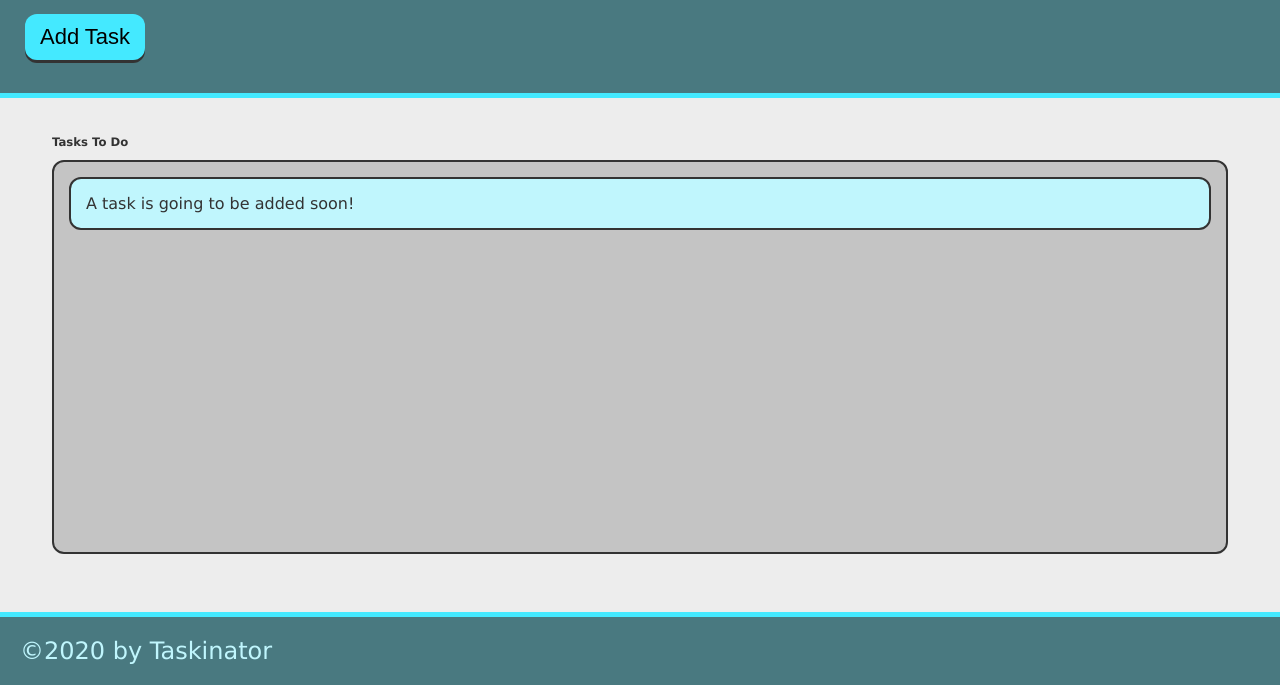
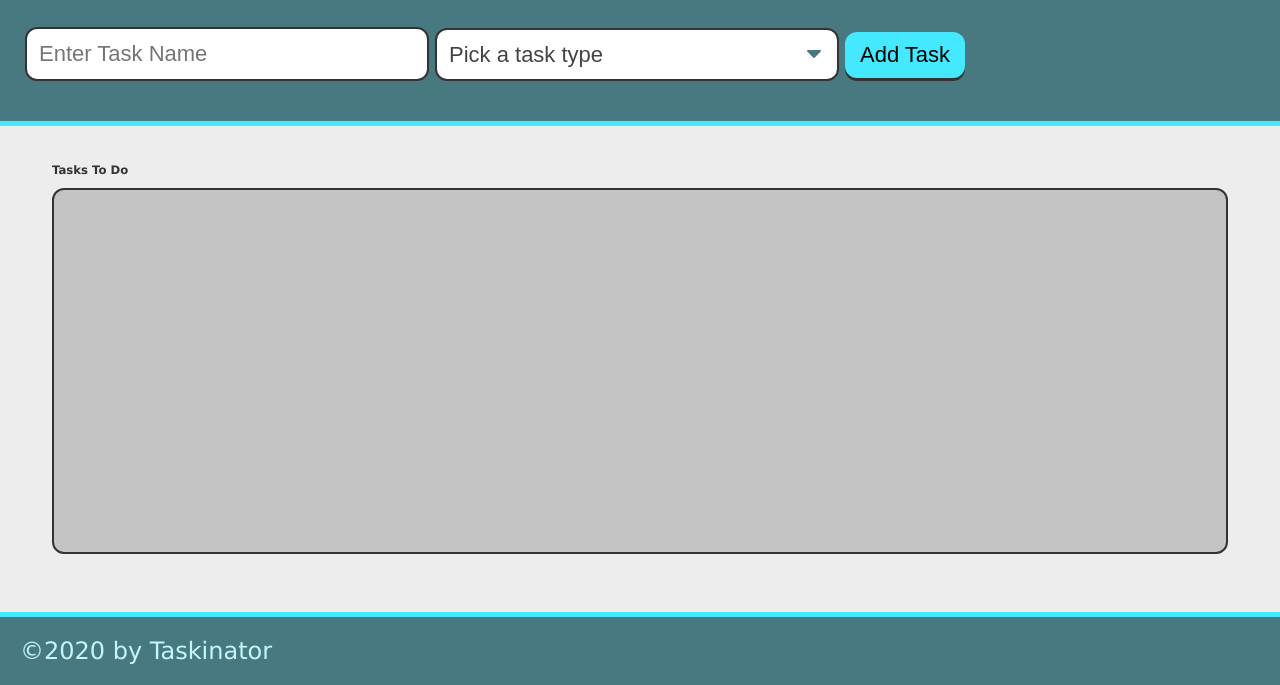
Before and after one commit to michaelheinhold/taskinator, a plain HTML site: page index.html in a window 1280 px wide. Shown: the part 115-800 px from the top of the page. Drawn offline with Linux system fonts and the light colour scheme.

Commit message:
added form to html

```diff
--- a/index.html
+++ b/index.html
@@ -1,5 +1,6 @@
 <!DOCTYPE html>
 <html lang="en">
+
 <head>
     <meta charset="UTF-8">
     <meta http-equiv="X-UA-Compatible" content="IE=edge">
@@ -7,17 +8,32 @@
     <title>Taskinator</title>
     <link rel="stylesheet" href="./assets/css/style.css">
 </head>
+
 <body>
     <header>
         <h1 class="page-title">Taskinator</h1>
         <p>Click the button below to add a new task!</p>
-        <button class="btn" id="save-task">Add Task</button>
+        <form id="task-form">
+            <div class="form-group">
+                <input type="text" name="task-name" placeholder="Enter Task Name" />
+            </div>
+            <div class="form-group">
+                <select name="task-type" id="" class="select-dropdown">
+                    <option value="" disabled selected>Pick a task type</option>
+                    <option value="Print">Print</option>
+                    <option value="Web">Web</option>
+                    <option value="Mobile">Mobile</option>
+                </select>
+            </div>
+            <div class="form-group">
+                <button class="btn" id="save-task">Add Task</button>
+            </div>
+        </form>
     </header>
     <main class="page-content">
         <section class="task-list-wrapper">
             <h3>Tasks To Do</h3>
             <ul class="task-list" id="tasks-to-do">
-                    <li class="task-item">A task is going to be added soon!</li>
             </ul>
         </section>
     </main>
@@ -26,4 +42,5 @@
 <footer>
     &copy;2020 by Taskinator
 </footer>
+
 </html>
```
